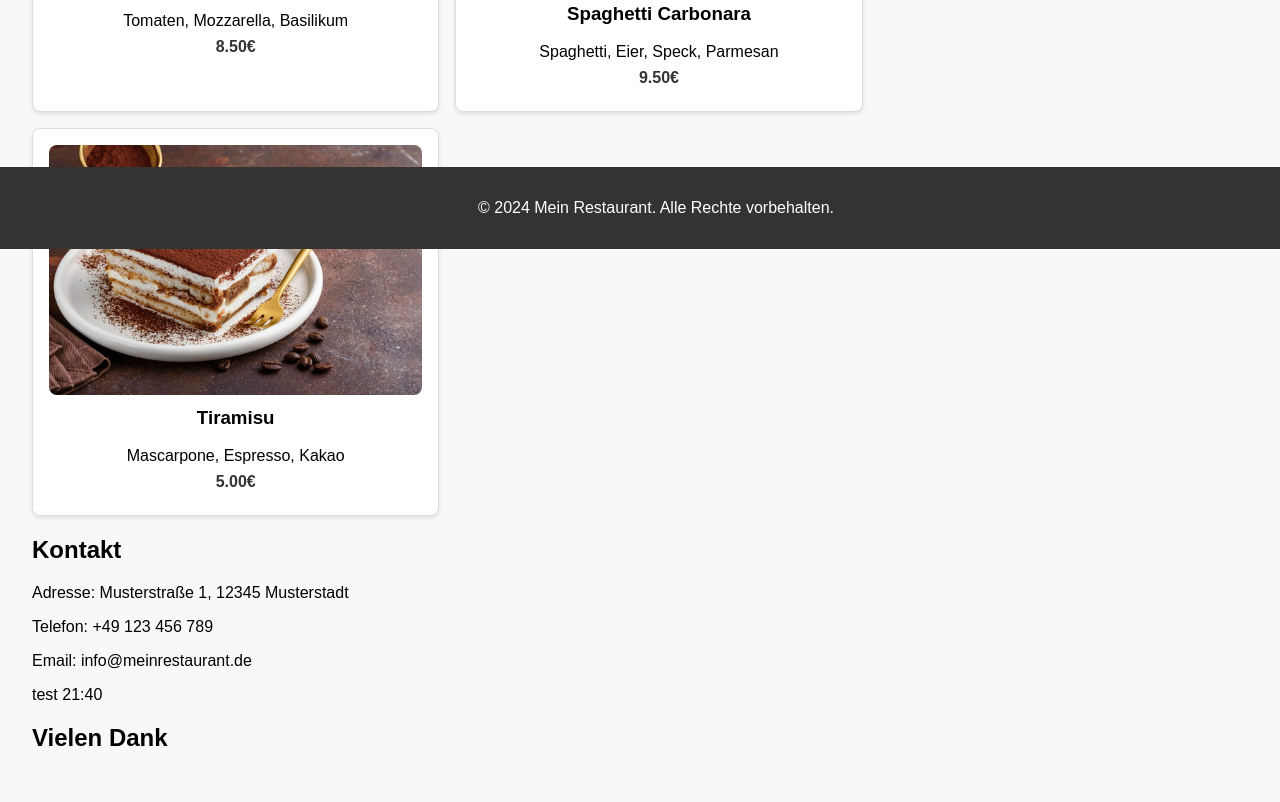
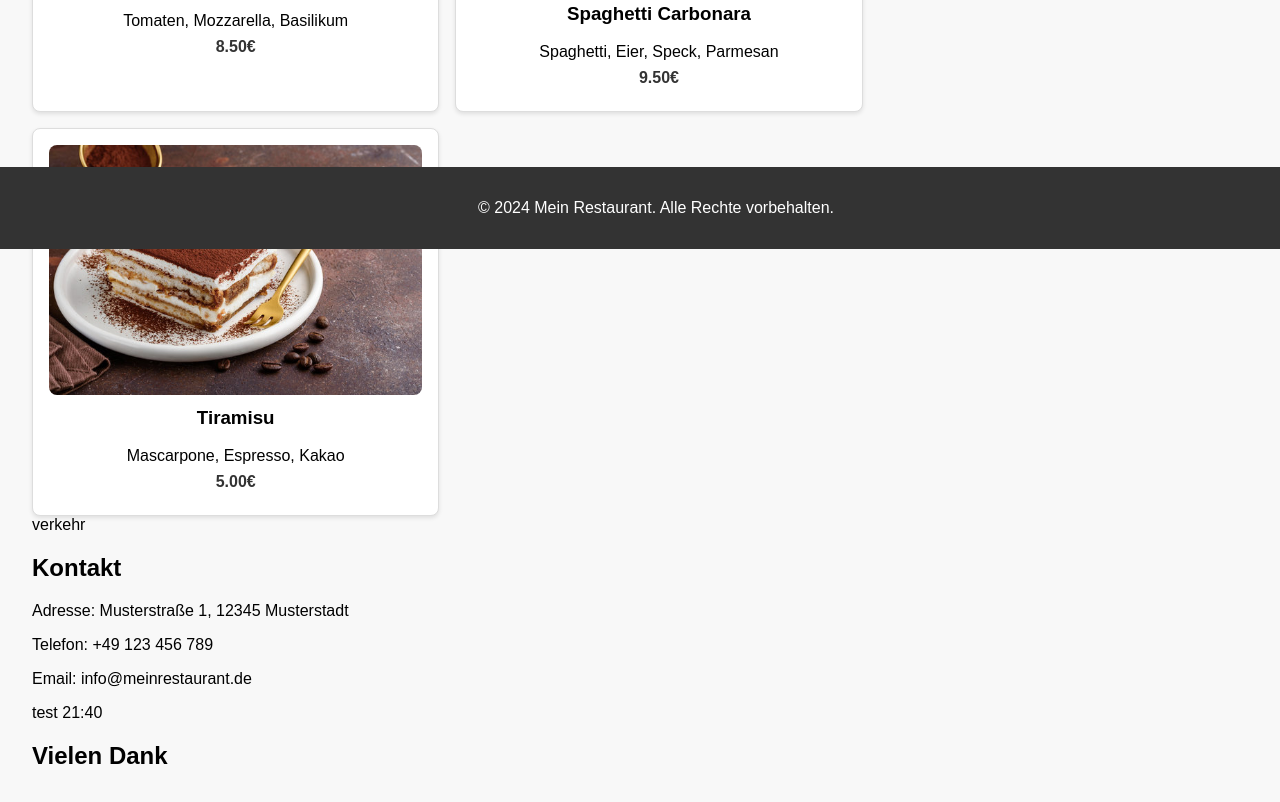
Before and after one commit to Jalal-Sarokhan/restaurant, a plain HTML site: page index.html in a window 1280 px wide. Shown: the part 551-1353 px from the top of the page. Drawn offline with Linux system fonts and the light colour scheme.

Commit message:
Update section content from empty to 'verkehr'

```diff
--- a/index.html
+++ b/index.html
@@ -24,7 +24,7 @@
                 <!-- Menüeinträge hier einfügen -->
             </div>
         </section>
-        <section> </section>
+        <section> verkehr </section>
         <section id="kontakt">
             <h2>Kontakt</h2>
             <p>Adresse: Musterstraße 1, 12345 Musterstadt</p>
```
